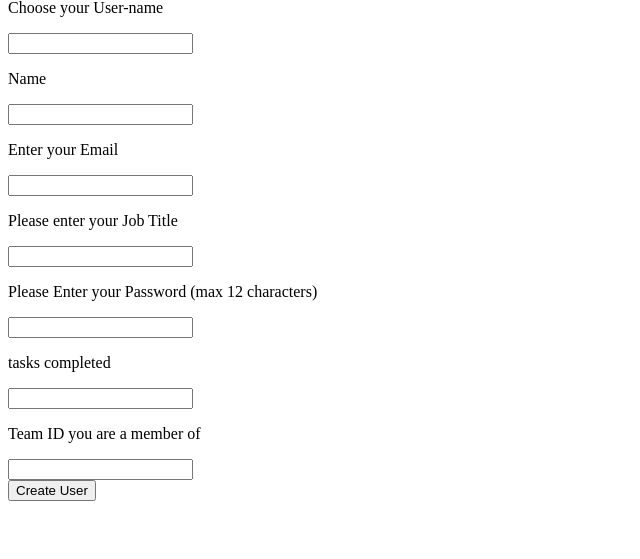
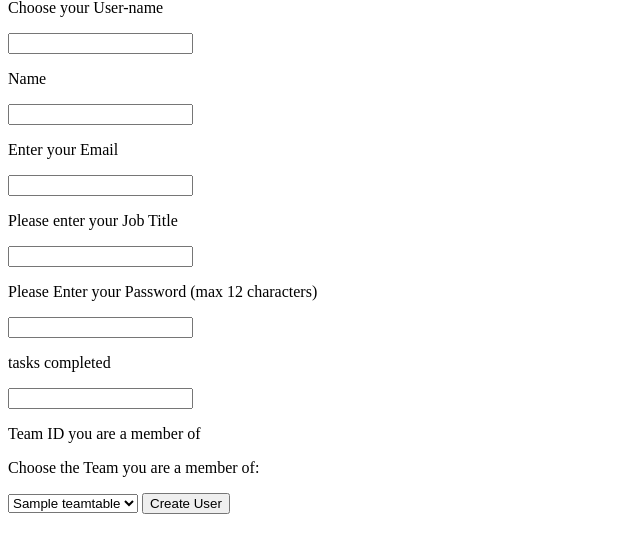
Before and after one commit to JohnM-Ire/TicketSysProject, a Flask app: page /adduser in a window 1280 px wide. Shown: the part 85-644 px from the top of the page, without its empty margins (0-640 px from the left). Run offline with Flask 2, Linux system fonts and the light colour scheme; tables that the repository leaves empty hold one stand-in row (values such as "Sample post").

Commit message:
Add files via upload

```diff
--- a/main.py
+++ b/main.py
@@ -18,7 +18,8 @@ db.init_app(app)
 @app.before_first_request
 def create_table():
     db.create_all()
-
+    # db.session.query(LoginUser).delete()
+    # db.session.commit()
 
 
 
@@ -55,8 +56,9 @@ def login():
 
 @app.route('/adduser', methods=['GET', 'POST'])
 def addUser():
+    teams = Team.query.all()
     if request.method == 'GET':
-        return render_template('addUser.html')
+        return render_template('addUser.html', teams=teams)
 
     if request.method == 'POST':
         username = request.form['username']
@@ -130,7 +132,7 @@ def Teaminfo(chosen_id):
 @app.route('/newticket', methods=['GET', 'POST'])
 def addNewTicket():
     teamList = Team.query.all()
-    #teamList = Team.query.with_entities(Team.team_id, Team.team_name).all()
+
     if request.method == 'GET':
         return render_template('newTicket.html', teamList=teamList)
 
--- a/templates/addUser.html
+++ b/templates/addUser.html
@@ -34,7 +34,13 @@
                 <input type = "text" name = "tasksComplete" class="review-input"><br>
                 <p>Team ID you are a member of </p>
                 <label for="team_id"></label>
-                <input type = "text" name = "team_id" class="review-input"><br>
+                <p>Choose the Team you are a member of: </p>
+                <select name="team_id" class="select-boxes">
+                      {% for t in teams %}
+                      <option value={{ t.team_id }}>{{ t.team_name }}</option>
+                      {% endfor %}
+                </select>
+
 
              <input type = "submit" value = "Create User" id="userButton">
          </form>
```
